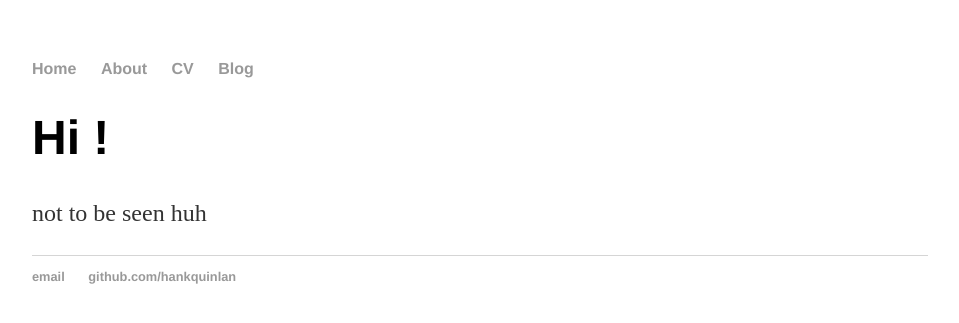
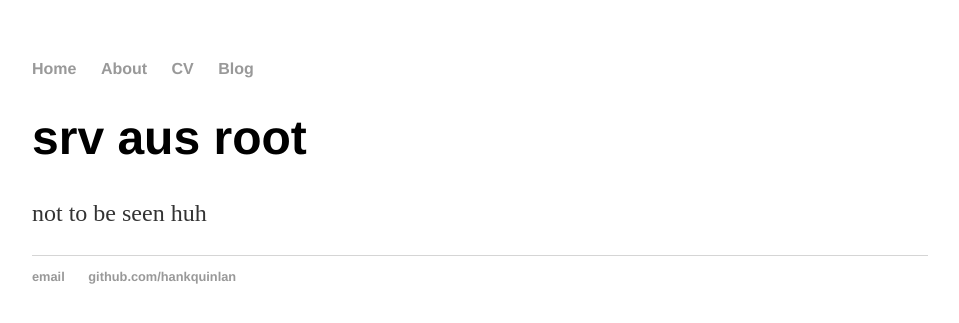
Before and after one commit to HwonP/web, a Jekyll site: the page built from index.html, in a window 1280 px wide. Shown: the top 323 px of the page, without its empty margins (160-1119 px from the left). Built offline with Jekyll 4.4.1, drawn with Linux system fonts in a browser that asks for light colours.

Commit message:
Update index.html

```diff
--- a/index.html
+++ b/index.html
@@ -3,6 +3,6 @@ layout: default
 title: ind h  im root
 ---
 <div class="blurb">
-	<h1>Hi !</h1>
+	<h1> srv aus root  </h1>
 	<p>  not to be seen huh    </p>
 </div><!-- /.blurb -->
```
